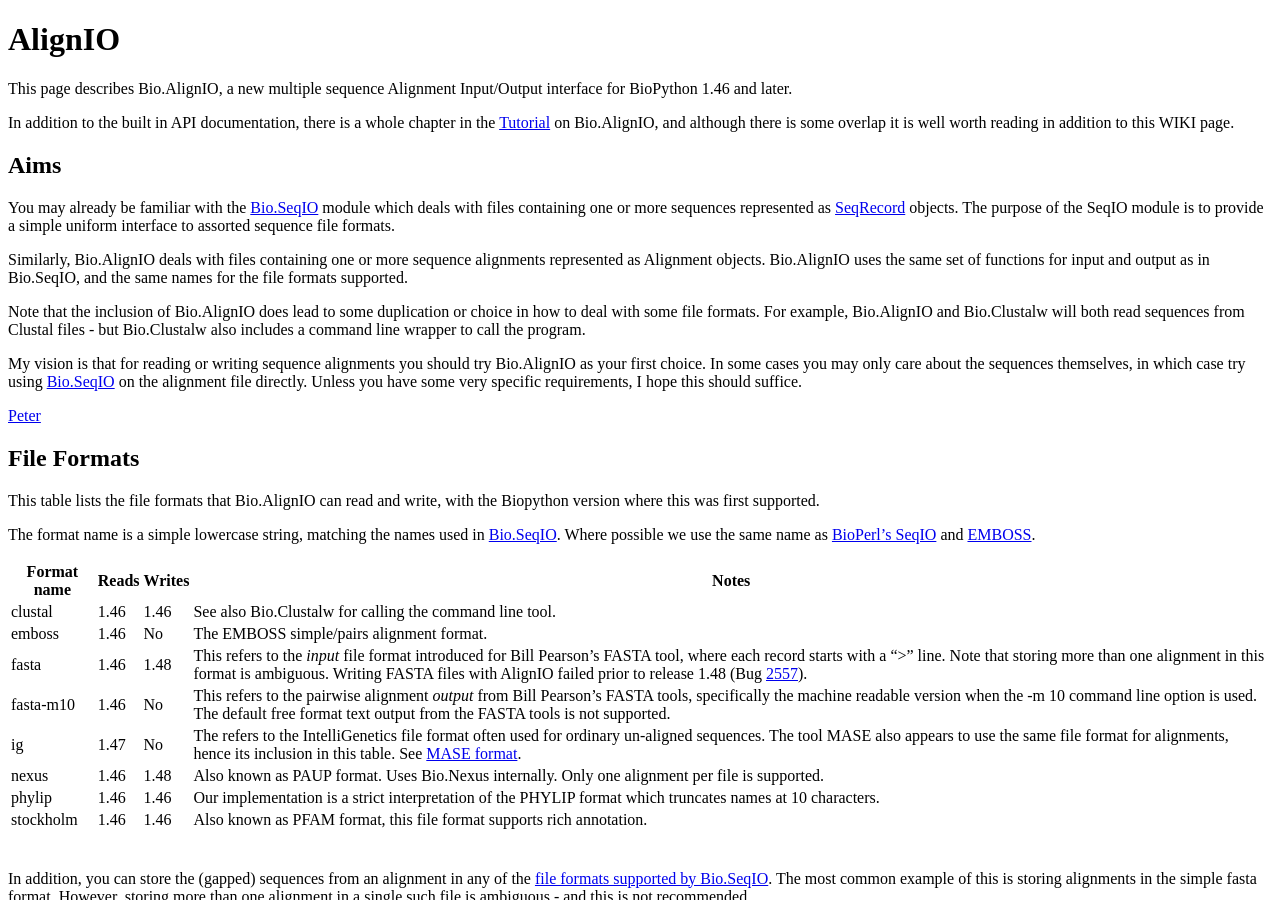
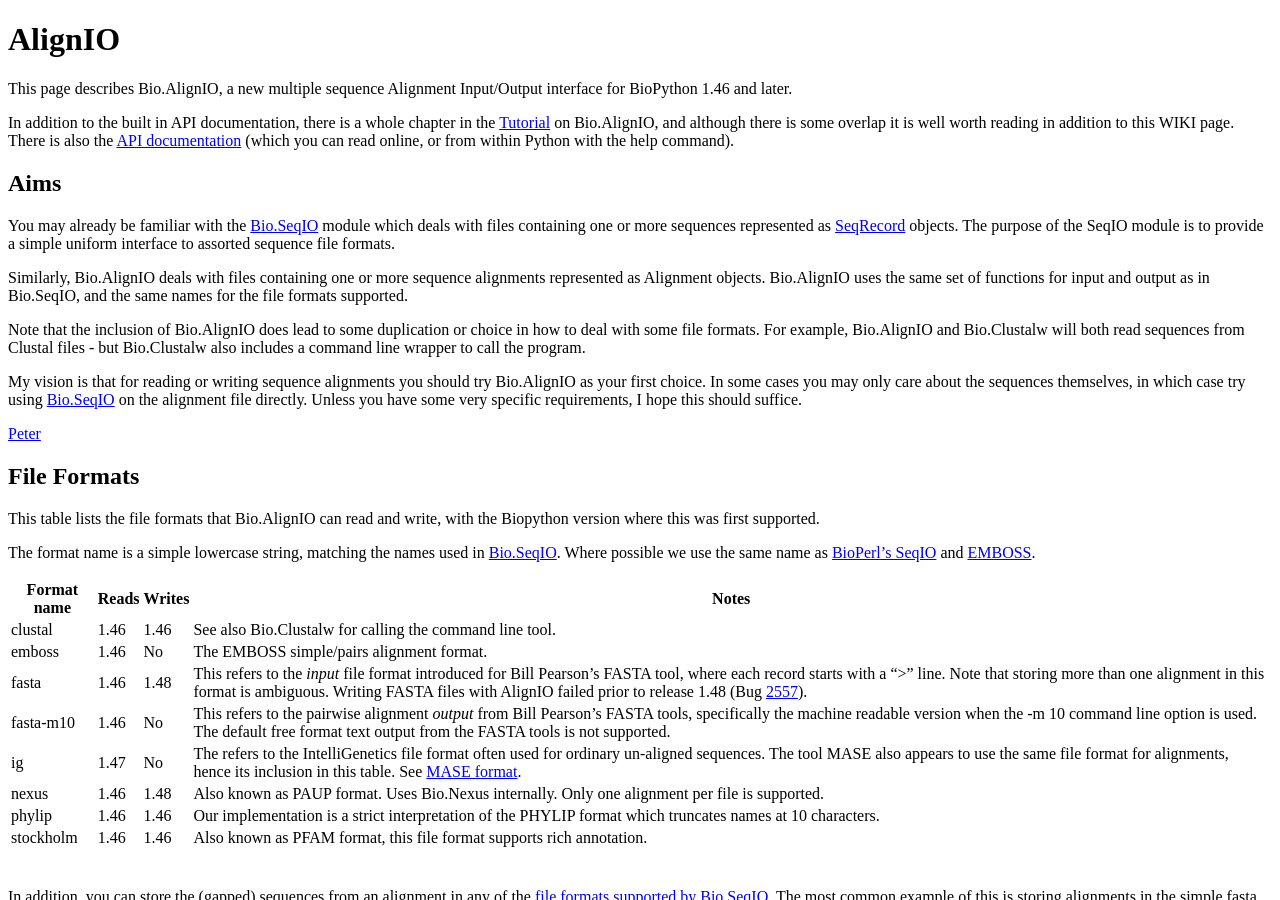
Before and after one commit to biopython/biopython.github.io, a Jekyll site: the page built from wiki/AlignIO.md, in a window 1280 px wide and 900 px high. Built offline with Jekyll 4.4.1, drawn with Linux system fonts in a browser that asks for light colours.

Commit message:
Link to API page

```diff
--- a/wiki/AlignIO.md
+++ b/wiki/AlignIO.md
@@ -12,7 +12,10 @@ Input/Output interface for BioPython 1.46 and later.
 In addition to the built in API documentation, there is a whole chapter
 in the [Tutorial](http://biopython.org/DIST/docs/tutorial/Tutorial.html)
 on Bio.AlignIO, and although there is some overlap it is well worth
-reading in addition to this WIKI page.
+reading in addition to this WIKI page. There is also the [API
+documentation](http://biopython.org/DIST/docs/api/Bio.AlignIO-module.html)
+(which you can read online, or from within Python with the help
+command).
 
 Aims
 ----
```
Also changed, not shown: 1 other file.
